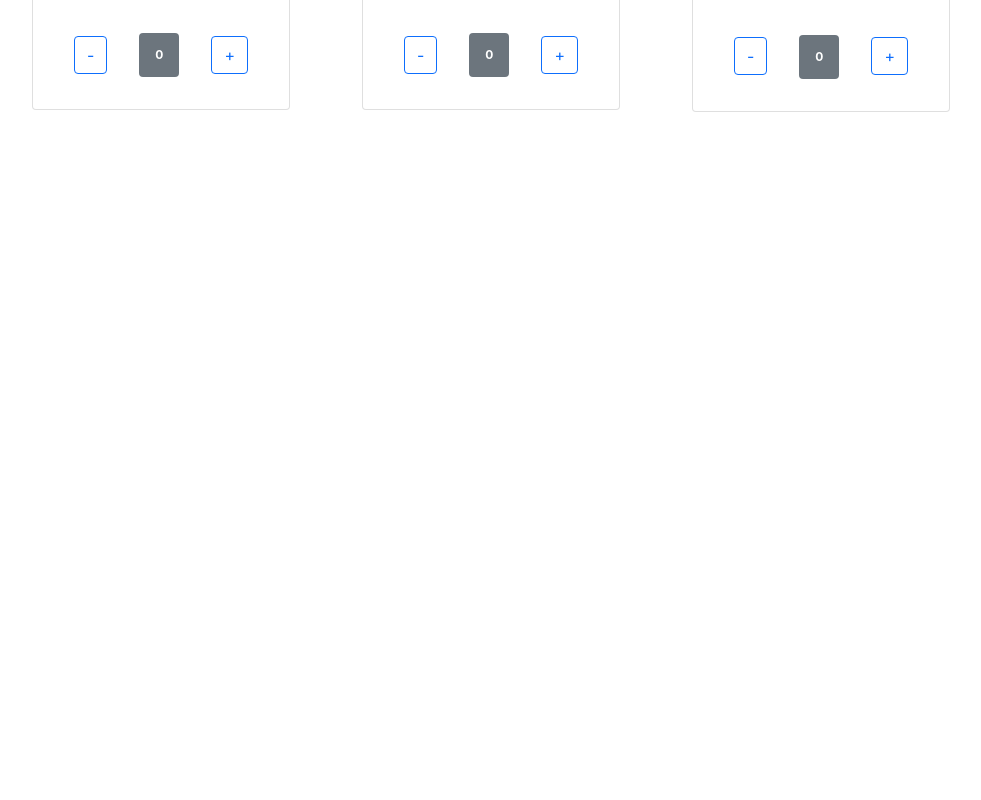
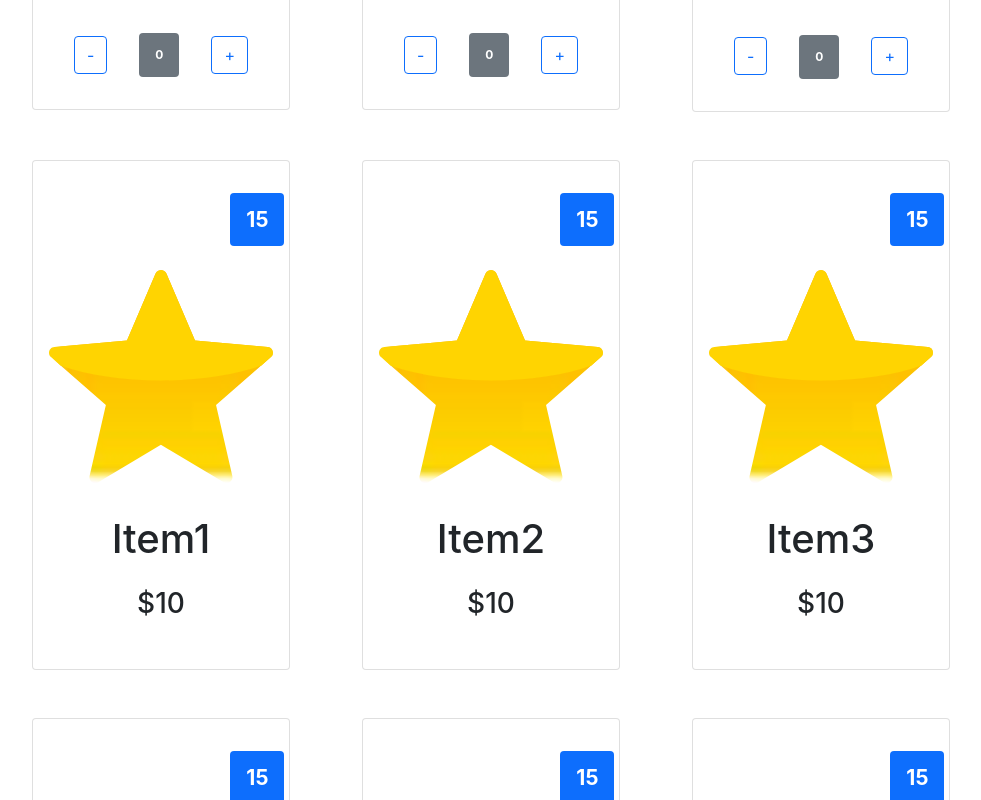
Before and after one commit to henry-hartzler/lms-react-project, a React (Create React App) app: page / in a window 1280 px wide. Shown: the part 1300-2100 px from the top of the page, without its empty margins (86-1067 px from the left). Before the commit the page ends 1436 px from the top, so only its background shows below. Built offline with nearby package versions, Linux system fonts and the light colour scheme.

Commit message:
Single Source of Truth ItemCard

```diff
--- a/src/App.js
+++ b/src/App.js
@@ -1,11 +1,13 @@
 import React from 'react';
 import './App.css';
+import MarketPlace from './pages/MarketPlace';
 import RewardStudents from './pages/RewardStudents';
 
 function App() {
   return (
     <div className="App">
       <RewardStudents />
+      <MarketPlace />
     </div>
   );
 }
--- a/src/app/shared/MARKETPLACE.js
+++ b/src/app/shared/MARKETPLACE.js
@@ -5,36 +5,42 @@ export const MARKETPLACE = [
         id: 0,
         name: 'Item1',
         img: starIcon,
-        price: 10
+        price: 10,
+        inv: 15
     },
     {
         id: 1,
         name: 'Item2',
         img: starIcon,
-        price: 10
+        price: 10,
+        inv: 15
     },
     {
         id: 2,
         name: 'Item3',
         img: starIcon,
-        price: 10
+        price: 10,
+        inv: 15
     },
     {
         id: 3,
         name: 'Item4',
         img: starIcon,
-        price: 10
+        price: 10,
+        inv: 15
     },
     {
         id: 4,
         name: 'Item5',
         img: starIcon,
-        price: 10
+        price: 10,
+        inv: 15
     },
     {
         id: 5,
         name: 'Item6',
         img: starIcon,
-        price: 10
+        price: 10,
+        inv: 15
     },
 ];
--- a/src/features/inventory/Inventory.jsx
+++ b/src/features/inventory/Inventory.jsx
@@ -1,19 +1,18 @@
-import { useState } from "react";
 import { Row, Col, Badge } from "reactstrap";
 
-const Inventory = () => {
-  const [count, setCount] = useState(0);
-
+const Inventory = ({ inv }) => {
 
   return (
-    <Row>
-      <Col>
-          <Badge
-            color={count === 0 ? 'secondary' : count < 0 ? 'danger' : 'success'}
-            className="m-3 p-3"
-          >
-            {count}
-          </Badge>
+    <Row className="d-flex flex-row-reverse">
+      <Col md='4'>
+        <h3>
+            <Badge
+              color={inv === 0 ? 'secondary' : inv < 0 ? 'danger' : 'primary'}
+              className="m-3 p-3"
+            >
+              {inv}
+            </Badge>
+        </h3>
       </Col>
     </Row>
     );
--- a/src/features/marketplace/itemCard.jsx
+++ b/src/features/marketplace/itemCard.jsx
@@ -3,20 +3,19 @@ import Inventory from "../inventory/Inventory";
 
 
 const ItemCard = ({ item }) => {
-    const {img, name, price} = item;
+    const {img, name, price, inv} = item;
 
     return (
         <Card body>
+            <Inventory top inv={inv} />
             <CardImg
                 width='100%'
-                src = {img}
-                alt = {name}
-                className='mt-3'
-                top
+                src={img}
+                alt={name}
+                className='mb-3'
             />
-            <CardTitle className="m-3" tag='h1'>{name}</CardTitle>
-            <CardBody className="m-3" tag='h3'>${price}</CardBody>
-            <Inventory />
+            <CardTitle className="mt-3" tag='h1'>{name}</CardTitle>
+            <CardBody className="mb-3" tag='h3'>${price}</CardBody>
         </Card>
       );
 }
```
